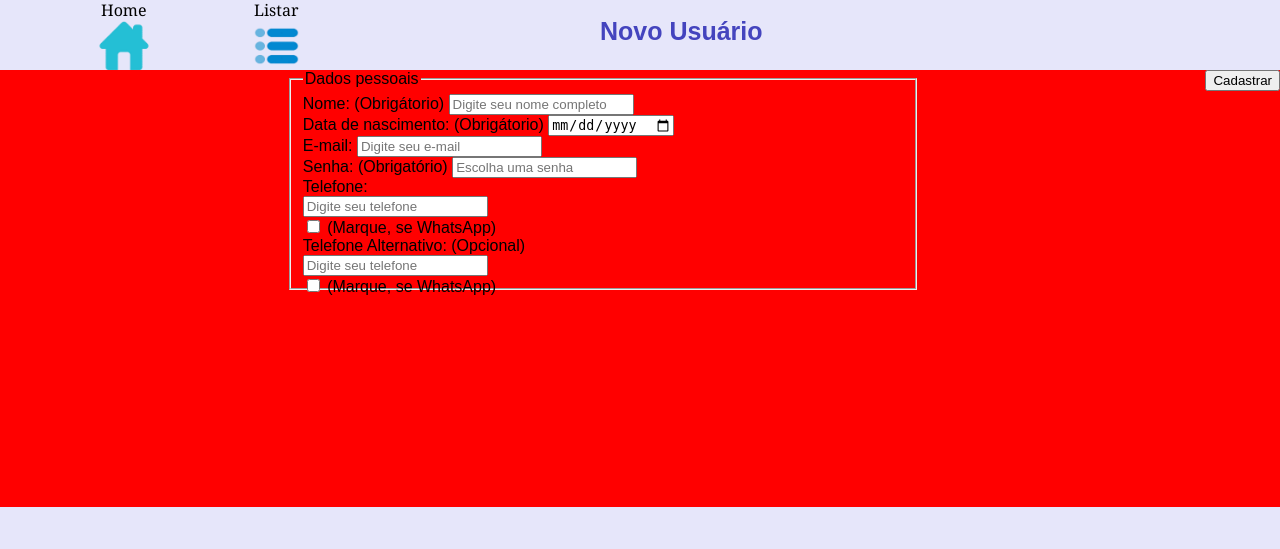
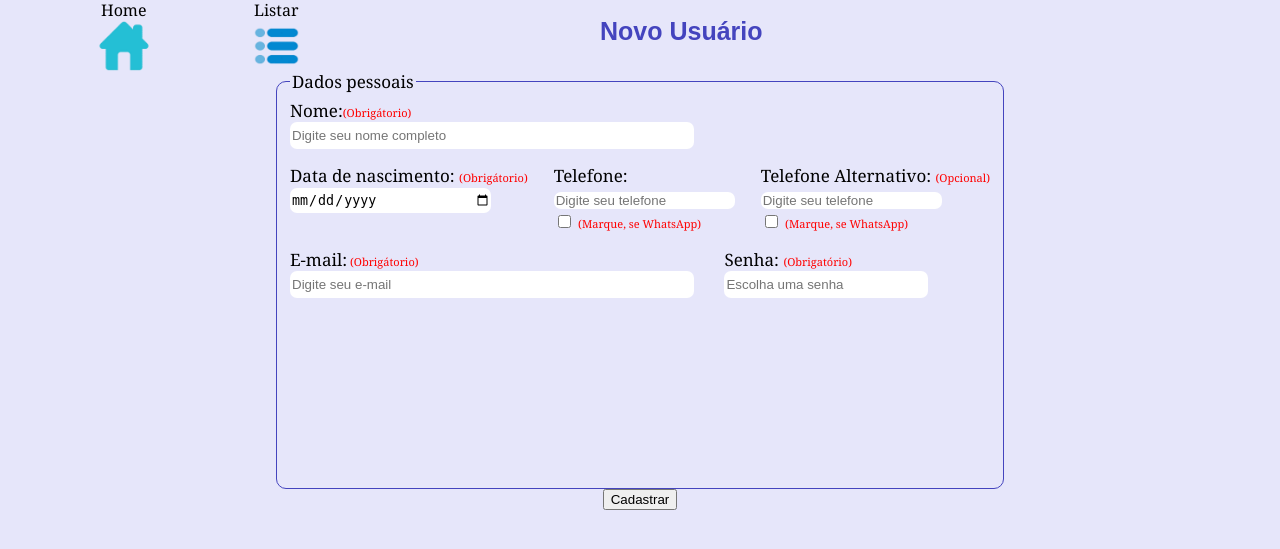
Before and after one commit to ViniciusBitencourt98/TelaCadastro, a PHP site: page /?page=novo in a window 1280 px wide. Shown: the part 98-647 px from the top of the page. Run offline with PHP 8.4, Linux system fonts and the light colour scheme.

Commit message:
Fix/ajustado formulario

```diff
--- a/Novousuario.php
+++ b/Novousuario.php
@@ -10,57 +10,38 @@
    <div class="form">
         <fieldset class = "form1">
             <legend>Dados pessoais</legend>
-    <div class="mb-3">
+            <div class="form-pl">
                 <div>
-            <label for="nome">Nome:<span class="texto-menor"> (Obrigátorio)</span></label>
+                    <label for="nome">Nome:<span class="texto-menor">(Obrigátorio)</span></label></br>
                     <input type="text" placeholder="Digite seu nome completo" id="nome" name="nome" class="form-control" required>
                 </div>
-        <div class="col-md-4">
-            <label for="data_nascimento">Data de nascimento: <span class="texto-menor"> (Obrigátorio)</span></label>
-            <input type="date" id="data_nascimento" name="data_nascimento" class="form-control" required>
             </div>
+            <div class="form-pl">
+                <div>
+                    <label for="data_nascimento">Data de nascimento: <span class="texto-menor"> (Obrigátorio)</span></label></br>
+                    <input type="date" id="data_nascimento" name="data_nascimento" required>
                 </div>
-    <div class="row">
-        <div class="col-md-12 mb-3">
-            <div class="row g-3">
-                <div class="col-md-8">
-                    <label for="email">E-mail:</label>
-                    <input type="email" placeholder="Digite seu e-mail" id="email" name="email" class="form-control">
+                <div>
+                    <label for="tel-1">Telefone:</label></br>
+                    <input type="tel" placeholder="Digite seu telefone" id="tel-1" name="tel-1"></br>
+                    <input type="checkbox" id="verificacao1" name="verificacao1">
+                    <span class="">(Marque, se WhatsApp)</span>
                 </div>
-
-            </div>
-        </div>
-    </div>
-    <div class="row">
-    <div class="col-md-6 mb-3 g-4">
-        <label for="password">Senha: <span class="texto-menor"> (Obrigatório)</span> </label>
-        <input type="password" placeholder="Escolha uma senha" id="password" name="senha" class="form-control" required>
-    </div>
-    <div class="col-md-3 mb-3">
-    <label for="tel-1">Telefone:</label>
-    <div class="input-group">
-        <input type="tel" placeholder="Digite seu telefone" id="tel-1" name="tel-1" class="form-control">
-    </div>
-    <div class="input-group mt-2">
-        <span class="input-group-text">
-            <i class="bi bi-whatsapp"></i>
-        </span>
-        <input type="checkbox" id="verificacao1" name="verificacao1" class="form-control-checkbox ml-2 mr-2">
+                <div>
+                    <label for="tel-2">Telefone Alternativo: <span class="texto-menor">(Opcional)</span></label></br>
+                    <input type="tel" placeholder="Digite seu telefone" id="tel-2" name="tel-2"></br>
+                    <input type="checkbox" id="verificacao2" name="verificacao2">
                     <span class="texto-menor">(Marque, se WhatsApp)</span>
                 </div>
             </div>
-<div class="col-md-3 mb-3">
-    <label for="tel-2">Telefone Alternativo: <span class="texto-menor">(Opcional)</span></label>
-    <div class="input-group">
-        <input type="tel" placeholder="Digite seu telefone" id="tel-2" name="tel-2" class="form-control">
+            <div class="form-pl">
+                <div>
+                    <label for="email">E-mail:<span class="texto-menor"> (Obrigátorio)</span></label>
+                    <input type="email" placeholder="Digite seu e-mail" id="email" name="email" class="form-control">
                 </div>
-    <div class="input-group mt-2">
-        <span class="input-group-text">
-            <i class="bi bi-whatsapp"></i>
-        </span>
-        <input type="checkbox" id="verificacao2" name="verificacao2" class="form-control-checkbox ml-2 mr-2">
-        <span class="texto-menor">(Marque, se WhatsApp)</span>
-    </div>
+                <div>
+                    <label for="password">Senha: <span class="texto-menor"> (Obrigatório)</span> </label>
+                    <input type="password" placeholder="Escolha uma senha" id="password" name="senha" class="form-control" required>
                 </div>
             </div>
         </fieldset>
--- a/css/style.css
+++ b/css/style.css
@@ -125,12 +125,42 @@ body{
 }
 .form{
     width: 100%;
-    height: 437px;
-    background-color: red;
+    height: 100%;
     display: flex;
-    justify-content: center;
+    align-items: center;
+    flex-direction: column;
+    font-size: 17px;
+}
+.form input{
+    border: none;
+    border-radius: 7px;
+}
+.form span{
+    color: red;
+    font-size: 11px;
 }
 .form1{
-    width: 600px;
-    height: 200px;
+    width: 700px;
+    height: 400px;
+    border: 1px solid rgb(68, 68, 190);
+    border-radius: 10px;
+    font-family:'Georgia';
+    display: flex;
+    flex-direction: column;
+
 }
+.form-pl{
+    display: flex;
+    flex-direction: row;
+    justify-content: space-between;
+    margin-bottom: 15px;
+    gap: 0px 10px;
+}
+.form-pl input[type="text"], .form-pl input[type="email"]{
+    width: 400px;
+    height: 25px;
+}
+.form-pl input[type="date"], .form-pl input[type="password"]{
+    height: 25px;
+    width: 200px;
+}
```
Lines whose indentation alone changed are shown as unchanged.
